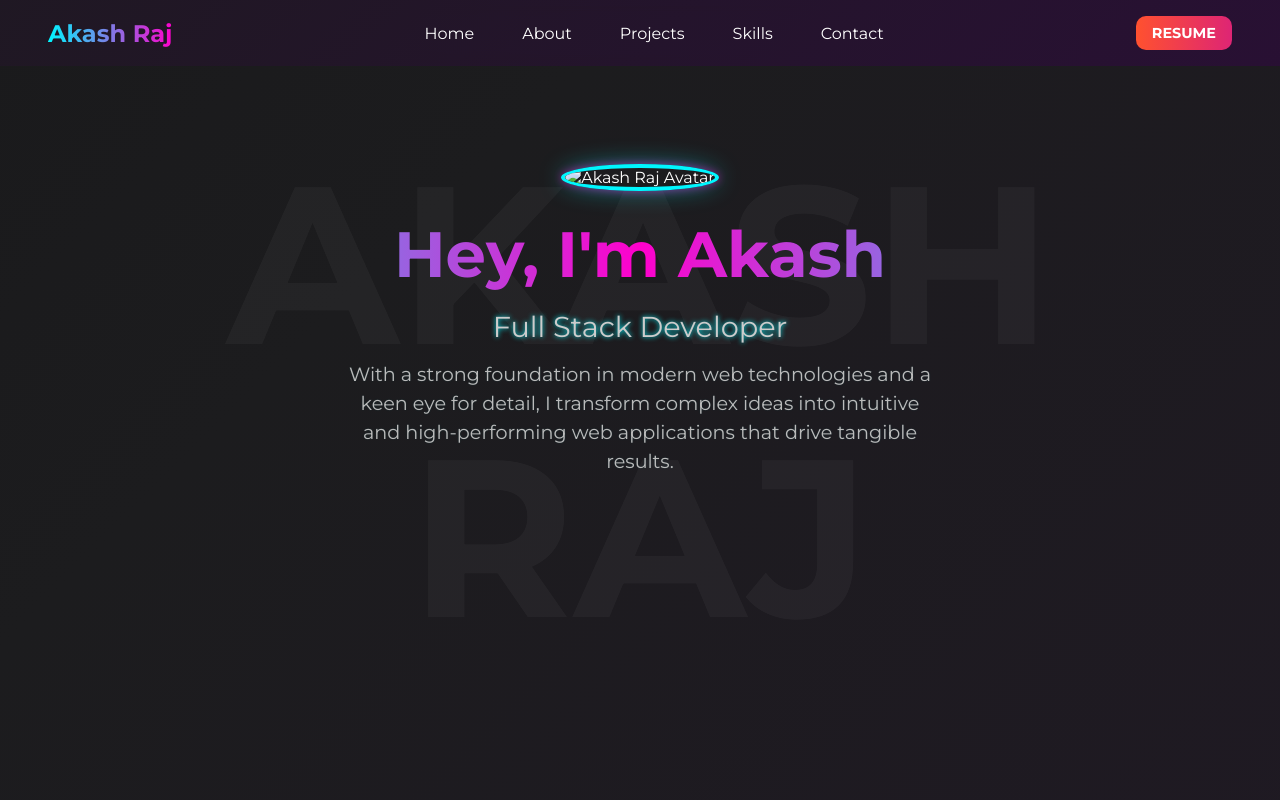
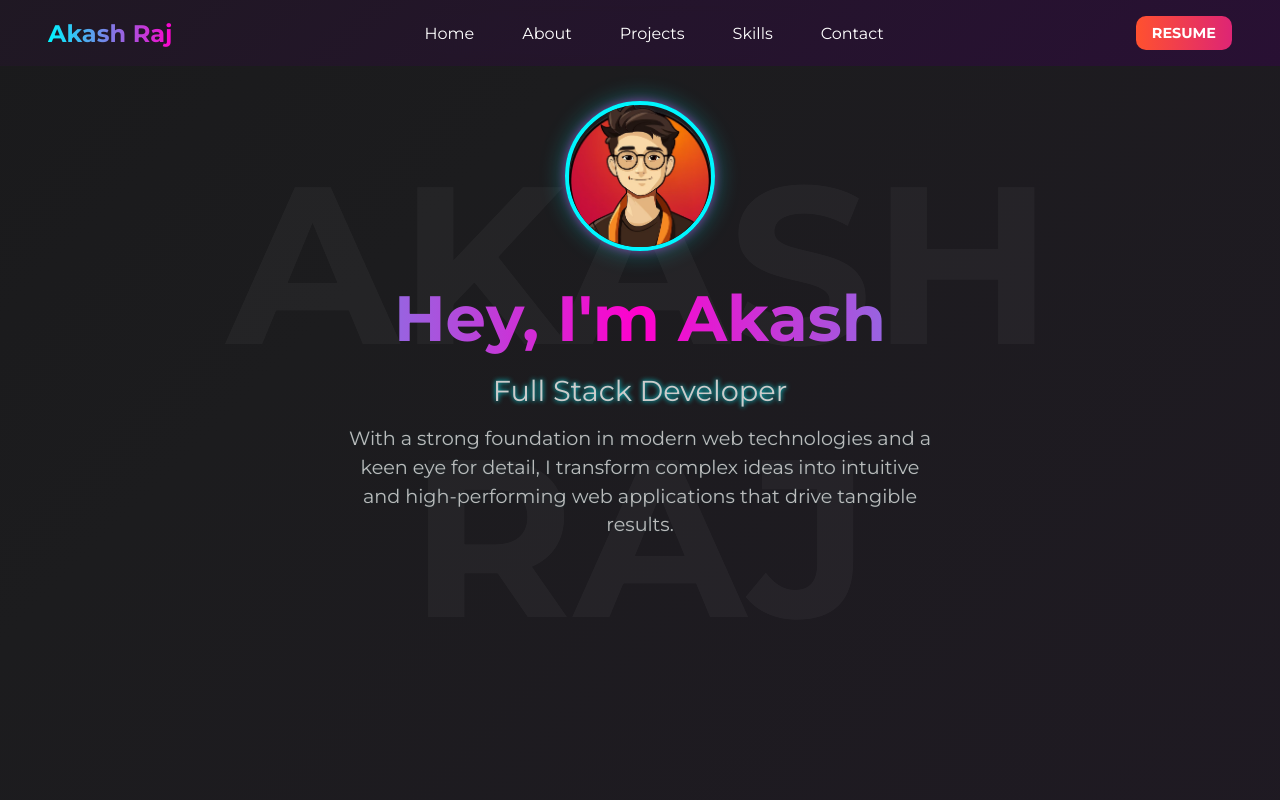
Before and after one commit to akashrajgm/MY-PORTFOLIO, a plain HTML site: page index.html in a window 1280 px wide. Shown: the top 800 px of the page. Drawn offline with Linux system fonts and the light colour scheme.

Commit message:
Update index.html

```diff
--- a/index.html
+++ b/index.html
@@ -28,7 +28,7 @@
     <div class="portfolio-text">PORTFOLIO</div>
     <div class="background-text">AKASH RAJ</div>
     <div class="hero-content">
-      <img src="/Users/Akash'Mac/Documents/GitHub/Akash-bento-portfol/young-man-face-avater-vector-illustration-design_968209-13.png" alt="Akash Raj Avatar" class="hero-avatar">
+      <img src="young-man-face-avater-vector-illustration-design_968209-13.png" alt="Akash Raj Avatar" class="hero-avatar">
       <h1>Hey, I'm Akash</h1>
       <p>Full Stack Developer</p>
       <p class="hero-description">
```
